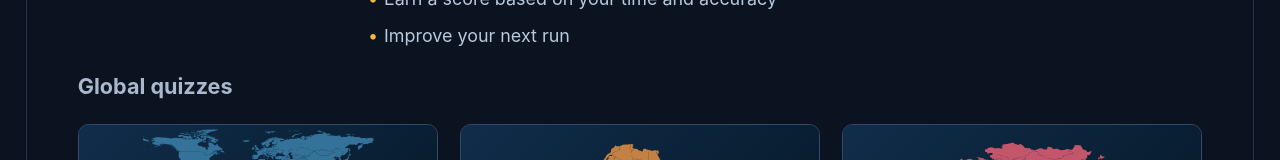
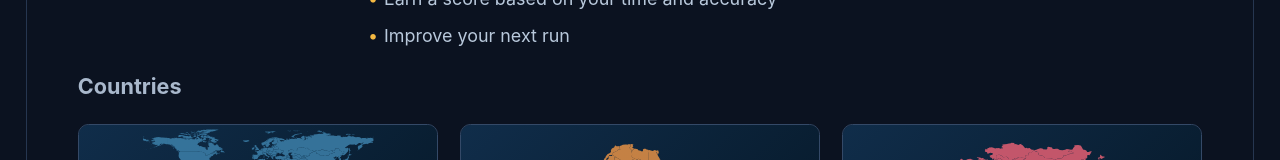
Before and after one commit to phaeax-a01/TerraDash, a React (Vite) app: page / in a window 1280 px wide. Shown: the part 400-560 px from the top of the page. Built offline with nearby package versions, Linux system fonts and the light colour scheme.

Commit message:
feat: rename home quiz categories
* feat: rename home quiz categories

Thoon: issue-129

* fix: preserve category fallback

Thoon: issue-129

---------

Co-authored-by: phaeax-a01 <phaeax.a01@gmail.com>

```diff
--- a/src/quiz/QuizHome.tsx
+++ b/src/quiz/QuizHome.tsx
@@ -3,6 +3,10 @@ import { QuizDetailsDialog } from '../quizSelection/QuizDetailsDialog';
 import type { QuizOption } from '../contracts/quiz';
 
 function quizSections(quizOptions: readonly QuizOption[]) {
+  const categoryLabels: Record<string, string> = {
+    global: 'Countries',
+    regional: 'States and Provinces',
+  };
   const grouped = new Map<string, QuizOption[]>();
   for (const quiz of quizOptions) {
     const key = quiz.category ?? 'global';
@@ -11,9 +15,8 @@ function quizSections(quizOptions: readonly QuizOption[]) {
   return [...grouped].map(([key, options]) => ({
     key,
     label:
-      key === 'global'
-        ? 'Global quizzes'
-        : `${key.charAt(0).toUpperCase()}${key.slice(1)} quizzes`,
+      categoryLabels[key] ??
+      `${key.charAt(0).toUpperCase()}${key.slice(1)} quizzes`,
     options,
   }));
 }
```
Also changed, not shown: 1 other file (tests, documents, lock files or other folders).
